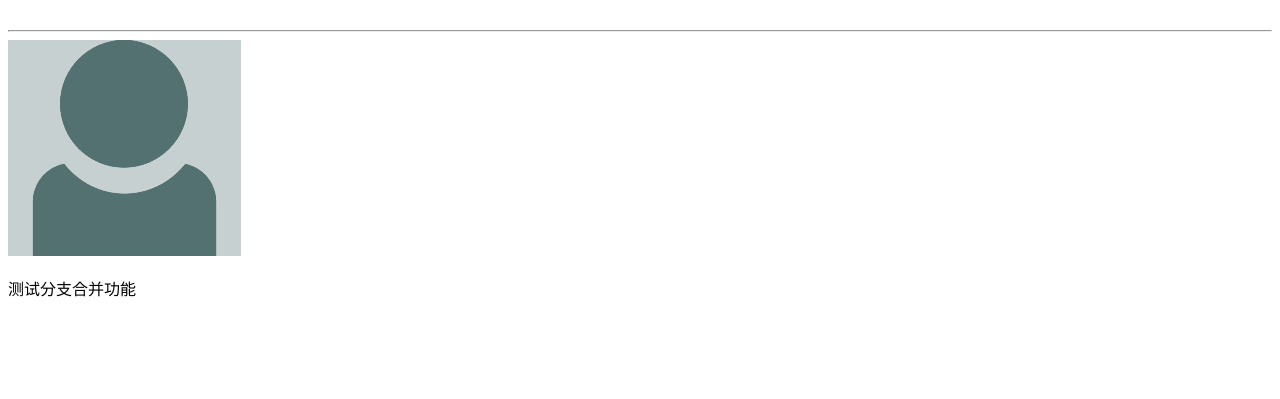
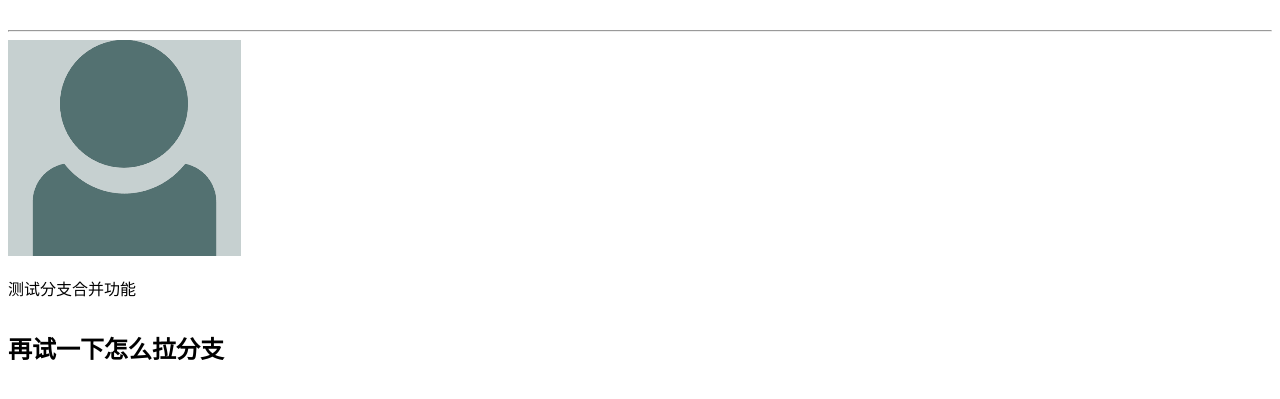
Before and after one commit to htan4/9_23_2015_hailin, a plain HTML site: page index.html in a window 1280 px wide. Shown: the part 87-486 px from the top of the page. Drawn offline with Linux system fonts and the light colour scheme.

Commit message:
try pull request

```diff
--- a/index.html
+++ b/index.html
@@ -12,6 +12,7 @@
 <img src="image/avatardefault.png">
 <br/>
 <p>测试分支合并功能</p>
+<h2>再试一下怎么拉分支</h2>
 </div>
 </body>
 </html>
```
